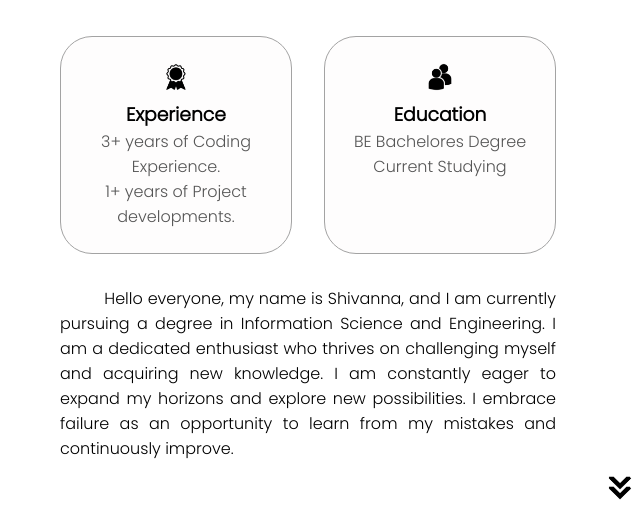
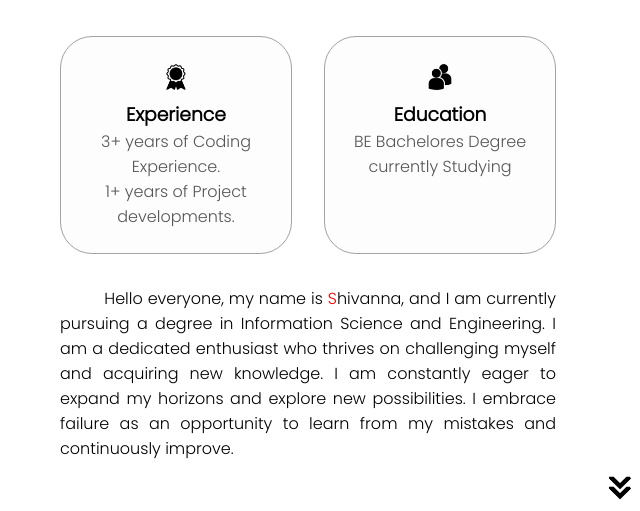
Before and after one commit to shivannadm/Portfolio, a plain HTML site: page index.html in a window 1280 px wide. Shown: the part 1120-1631 px from the top of the page, 564-1204 px from the left. Drawn offline with Linux system fonts and the light colour scheme; files whose address does not match are found by name.

Commit message:
Update index.html

```diff
--- a/index.html
+++ b/index.html
@@ -87,11 +87,11 @@
                     <div class="details-container">
                         <img src="./Assets/education.png" alt="Education Icon" class="icon">
                         <h3>Education</h3>
-                        <p>BE Bachelores Degree<br>Current Studying</p>
+                        <p>BE Bachelores Degree<br>currently Studying</p>
                     </div>
                 </div>
                 <div class="text-container">
-                        &nbsp;&nbsp;&nbsp;&nbsp;&nbsp;&nbsp;&nbsp;&nbsp;&nbsp;Hello everyone, my name is Shivanna, and I am currently pursuing a degree in Information Science and Engineering. I am a dedicated enthusiast who thrives on challenging myself and acquiring new knowledge. I am constantly eager to expand my horizons and explore new possibilities. I embrace failure as an opportunity to learn from my mistakes and continuously improve.
+                        &nbsp;&nbsp;&nbsp;&nbsp;&nbsp;&nbsp;&nbsp;&nbsp;&nbsp;Hello everyone, my name is <span style="color: rgb(245, 0, 0);">S</span>hivanna, and I am currently pursuing a degree in Information Science and Engineering. I am a dedicated enthusiast who thrives on challenging myself and acquiring new knowledge. I am constantly eager to expand my horizons and explore new possibilities. I embrace failure as an opportunity to learn from my mistakes and continuously improve.
                     </p>
                 </div>
             </div>
```
